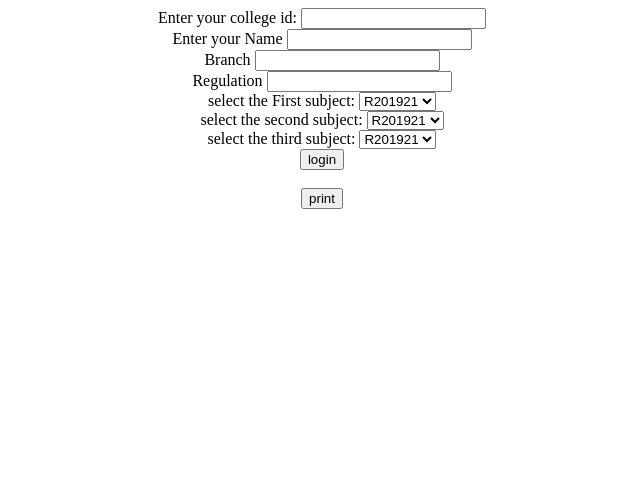
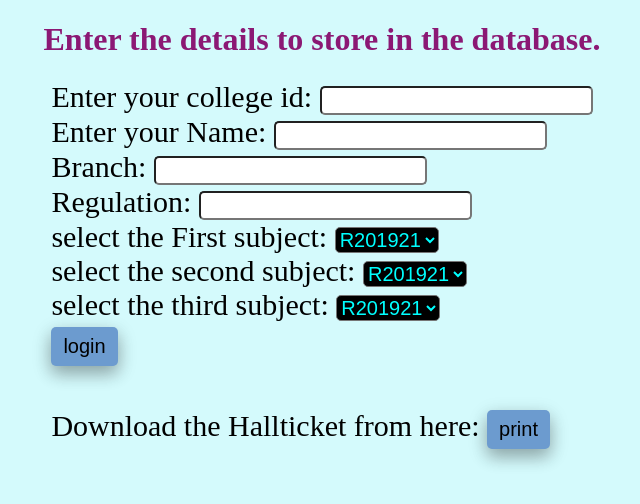
Before and after one commit to d-h-s-reddy/automatic-hallticket-generator, a PHP site: page /loginpage.php in a window 1280 px wide. Shown: the top 504 px of the page, without its empty margins (318-958 px from the left). Run offline with PHP 8.4, Linux system fonts and the light colour scheme.

Commit message:
all errors fixed

```diff
--- a/index.php
+++ b/index.php
@@ -1,7 +1,7 @@
 <?php
   session_start();
   $mysqli=mysqli_connect('localhost','root','','examination');
-  $v=$_SESSION['id'];
+  $v=$_POST['id'];
   $sql="SELECT * FROM student where rollno='$v'";
   $result=$mysqli->query($sql);
 //   $result2=$mysqli->query($sql2);
--- a/loginpage.php
+++ b/loginpage.php
@@ -7,6 +7,7 @@
     <meta charset="UTF-8">
     <meta http-equiv="X-UA-Compatible" content="IE=edge">
     <meta name="viewport" content="width=device-width, initial-scale=1.0">
+    <link rel="stylesheet" href="styles.css">
     <title>Loginpage</title>
     <style>
         body{
@@ -19,17 +20,18 @@
     </style>
 </head>
 <body>
+    <h1>Enter the details to store in the database.</h1>
     <form action="updating.php" method="post">
-        <label>Enter your college id:<label>
+        <label class="te">Enter your college id:<label>
         <input type="text" name="id"><br>
-        <label>Enter your Name<label>
+        <label class="te">Enter your Name:<label>
         <input type="text" name="name"><br>
-        <label >Branch</label>
+        <label class="te">Branch:</label>
         <input type="text" name="branch"><br>
-        <label>Regulation</label>
+        <label class="te">Regulation:</label>
         <input type="text" name="reg"><br>
-        <label >select the First subject:</label>
-        <select name="subj1">
+        <label class="te">select the First subject:</label>
+        <select name="subj1" class="te1">
             <option value="R201921">R201921</option>
             <option value="R201922">R201922</option>
             <option value="R201923">R201923</option>
@@ -38,7 +40,7 @@
             <option value="R201926">R201926</option>
         </select><br>
         <label >select the second subject:</label>
-        <select name="subj2">
+        <select name="subj2" class="te1">
             <option value="R201921">R201921</option>
             <option value="R201922">R201922</option>
             <option value="R201923">R201923</option>
@@ -47,7 +49,7 @@
             <option value="R201926">R201926</option>
         </select><br>
         <label >select the third subject:</label>
-        <select name="subj3">
+        <select name="subj3" class="te1">
             <option value="R201921">R201921</option>
             <option value="R201922">R201922</option>
             <option value="R201923">R201923</option>
@@ -55,7 +57,7 @@
             <option value="R201925">R201925</option>
             <option value="R201926">R201926</option>
         </select><br>
-        <input type="submit" value="login"><br>
+        <input type="submit" value="login" class="btn2"><br>
     </form>
     <?php
     if(isset($_SESSION["status"])){
@@ -64,8 +66,9 @@
     }
     ?>
     <center><br>
-    <form action="index.php">
-        <input type="submit" value="print">
+    <form action="existuser.php">
+        <label class="te">Download the Hallticket from here:</label>
+        <input type="submit" value="print" class="btn2">
     </form>
 </center>
 </body>
--- a/startingpage.php
+++ b/startingpage.php
@@ -5,14 +5,15 @@
     <meta http-equiv="X-UA-Compatible" content="IE=edge">
     <meta name="viewport" content="width=device-width, initial-scale=1.0">
     <title>project hallticket</title>
+    <link rel="stylesheet" href="styles.css">
 </head>
 <body>
     <h1>welcome to our page here you can able to download the hallticket </h1>
     <form action="loginpage.php">
-        <input type="submit" value="newuser">
+        <input type="submit" value="newuser" class="btn1">
     </form>
     <form action="existuser.php">
-        <input type="submit" value="existing user">
+        <input type="submit" value="existing user" class="btn1">
     </form>
 </body>
 </html>
--- /dev/null
+++ b/styles.css
@@ -0,0 +1,59 @@
+body{
+    background-color: #D4FAFC;
+    text-align:center;
+}
+h1{
+    text-align:center;
+    color:#8B1874;
+}
+.btn1{
+    background-color:#6C9BCF;
+    border:none;
+    border-radius:5px;
+    padding:10px 10px;
+    margin-bottom:5px;
+    font-size:30px;
+    text-decoration:none;
+    box-shadow: 0 8px 16px 0 rgba(0,0,0,0.2), 0 6px 20px 0 rgba(0,0,0,0.19);
+}
+.btn1:hover{
+    background-color:white;
+    border:1px solid black;
+}
+.te{
+    display:inline-block;
+    text-align:left;
+    font-size:30px;
+}
+input{
+    font-size:20px;
+    border-radius:5px;
+}
+.te1{
+    font-size:20px;
+    border-radius:5px;
+    font-family: Arial;
+    background-color:black;
+    color:aqua;
+}
+.te1 option{
+    font-size:15px;
+    color:aqua;
+    background-color:black;
+}
+.btn2{
+    background-color:#6C9BCF;
+    border:none;
+    border-radius:5px;
+    padding:8px 12px;
+    margin-bottom:5px;
+    margin-top:5px;
+    font-size:20px;
+    text-decoration:none;
+    box-shadow: 0 8px 16px 0 rgba(0,0,0,0.2), 0 6px 20px 0 rgba(0,0,0,0.19);
+    display:inline;
+}
+.btn2:hover{
+    background-color:white;
+    border:1px solid black;
+}
```
Also changed, not shown: existuser.php (+10 -3 lines).
